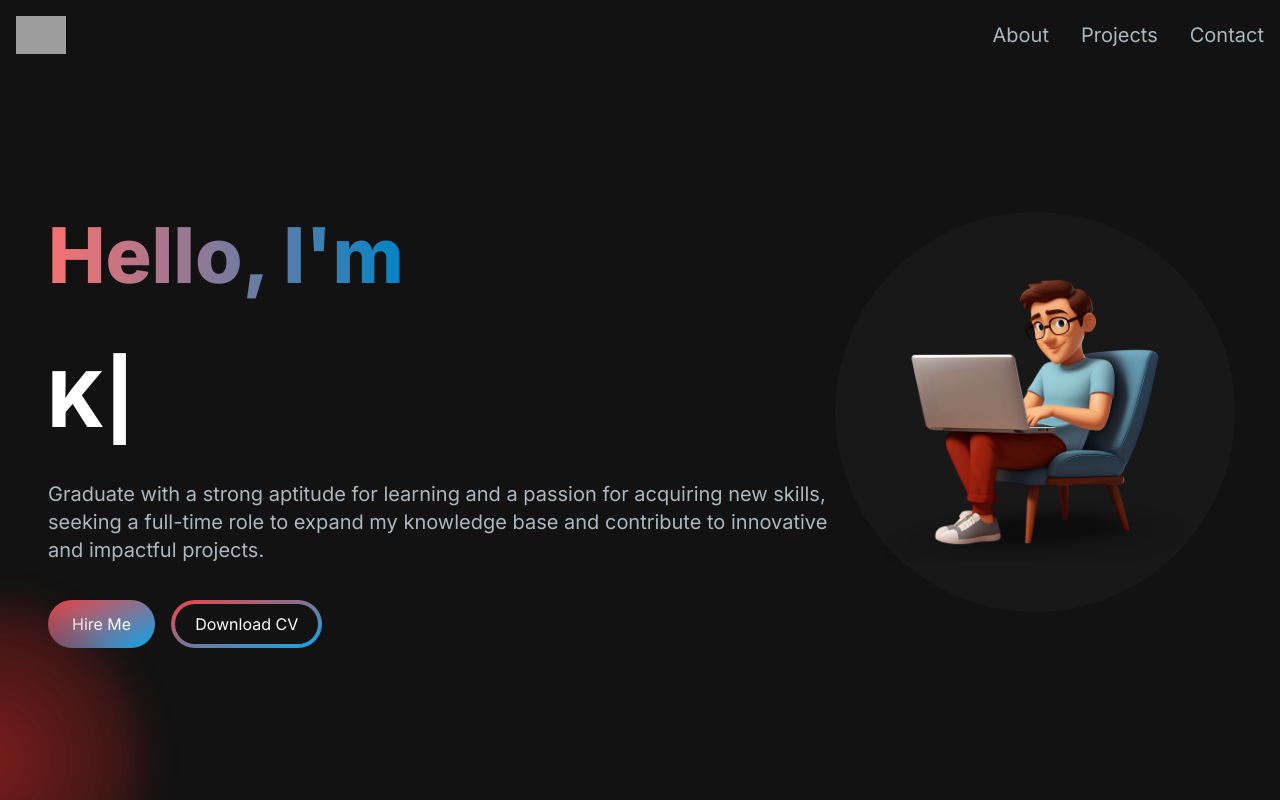
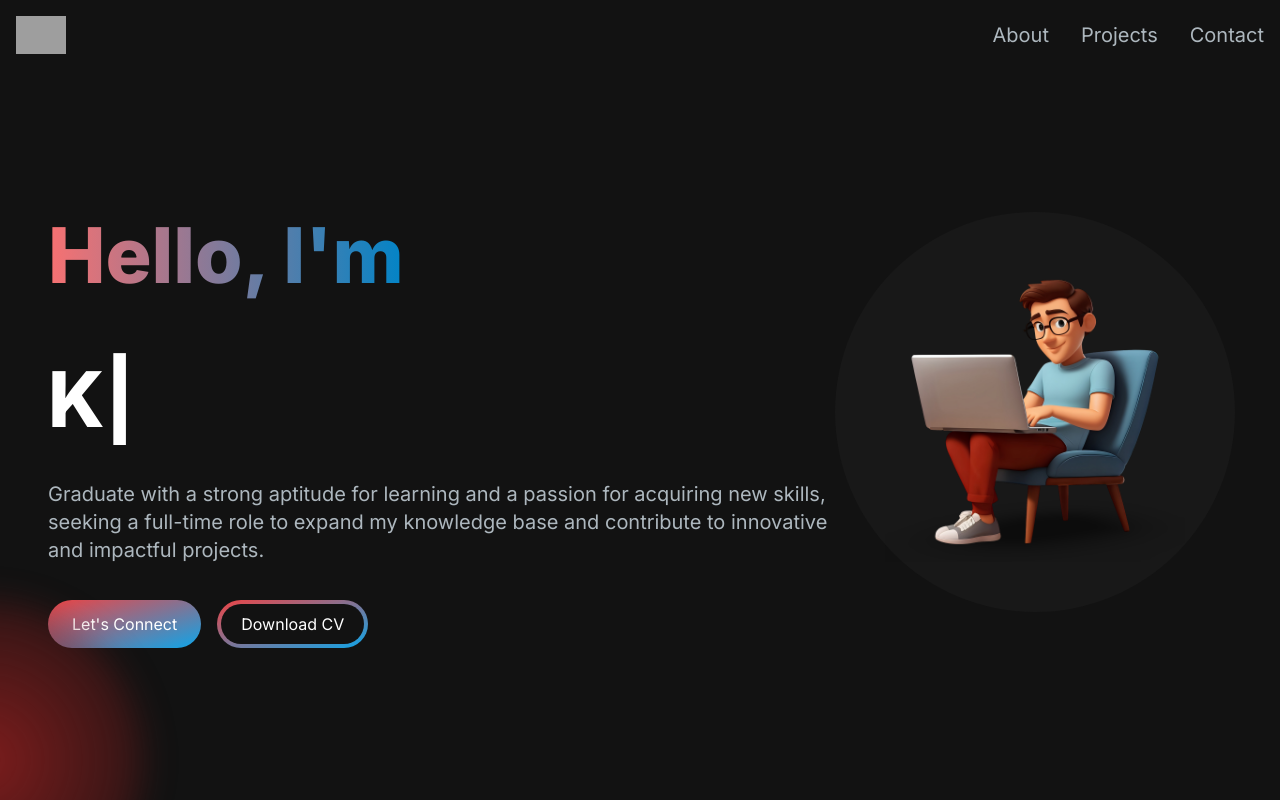
Before and after one commit to kushXpai/kushpai-portfolio, a Next.js app: page / in a window 1280 px wide. Shown: the top 800 px of the page. Built offline with nearby package versions, Linux system fonts and the light colour scheme; grey boxes are pictures that could not be loaded.

Commit message:
Minor Changes

```diff
--- a/src/app/components/HeroSection.jsx
+++ b/src/app/components/HeroSection.jsx
@@ -41,7 +41,7 @@ const HeroSection = () => {
               href="/#contact"
               className="px-6 inline-block py-3 w-full sm:w-fit rounded-full mr-4 bg-gradient-to-br from-primary-500 to-secondary-500 hover:bg-slate-200 text-white"
             >
-              Hire Me
+              Let's Connect
             </Link>
             <a
               href="/cv.pdf"
```
